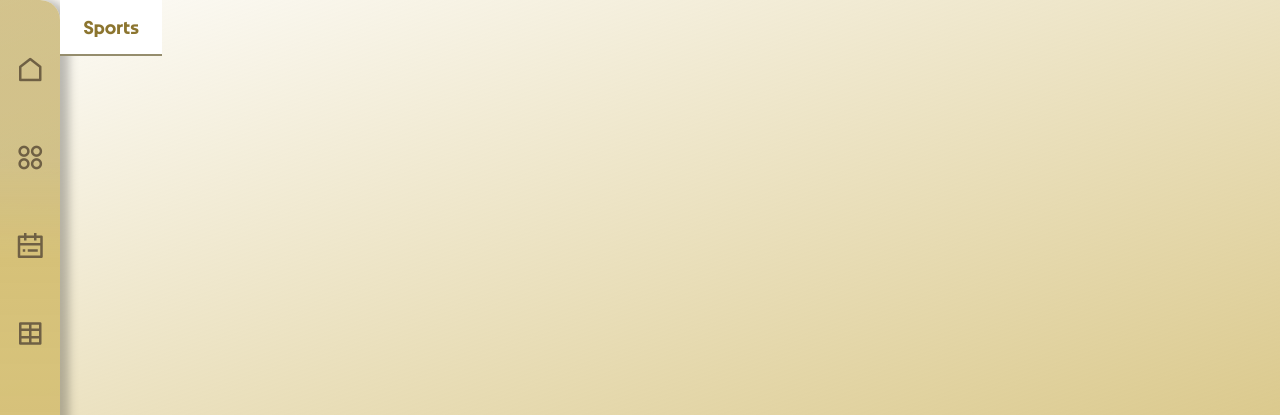
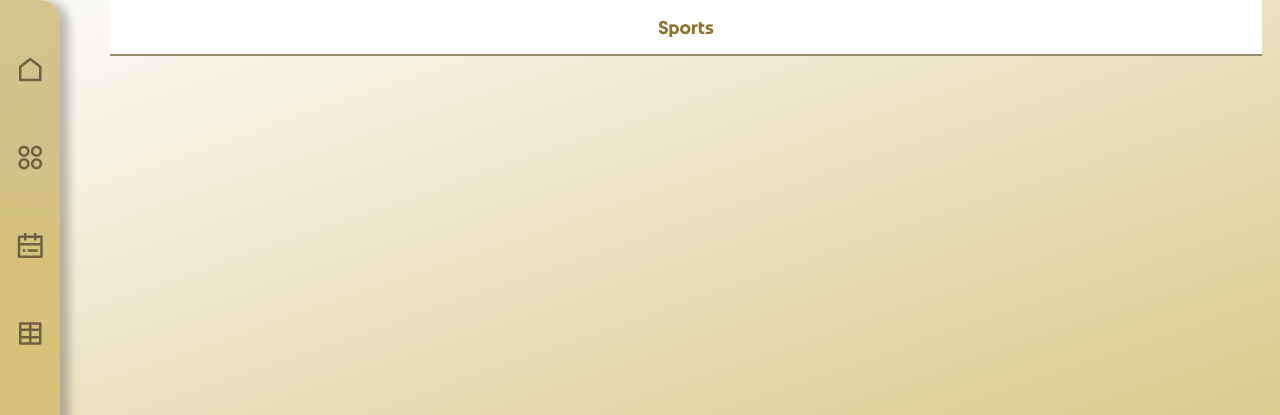
Before and after one commit to kuisskui/Audience-Application, a Django app: page /sport_program/ in a window 1280 px wide; the page is wider, and only the part inside the window is pictured. Shown: the top 415 px of that part. Run offline with Django 4.2, Linux system fonts and the light colour scheme; data that the repository does not hold is empty; some libraries are stand-ins or nearby versions.

Commit message:
fixed sport-program

```diff
--- a/audience/static/audience/sport_program.css
+++ b/audience/static/audience/sport_program.css
@@ -1,33 +1,46 @@
-.content-1 {
-width: 100%;
-padding-left: 60px;
+.contentTable {
+width: 90%;
+padding-left:110px;
 }
 
 
-.content-1 , table {
+.contentTable table {
 border-collapse: collapse;
+    width: 100%;
+    z-index:-5;
 }
-.content-1 table , th , td {
-  width: 8vw;
+.contentTable table , th , td {
   padding-bottom: 2px;
   padding-top: 2px;
-  border-bottom: 0.5px solid #958d6d;
-  border-collapse: collapse;
   text-align:center;
   background-color: #fff;
   color: rgba(128, 102, 24, 0.9);
 }
-.content-1 table , thead {
+
+.contentTable table , tr{
+border-bottom: 0.5px solid #958d6d;
+  border-collapse: collapse;
+}
+.contentTable table , thead {
 border-bottom: 2px solid #958d6d;
 position: sticky;
 top: 0;
 }
 
 
-.content-1 table tbody ,td {
+.contentTable table tbody ,td {
 font-size: 24px
 }
 
-.content-1 th:nth-child(even),td:nth-child(even) {
+.contentTable th:nth-child(even),td:nth-child(even) {
   background-color: #f0ebe3;
 }
+
+.detail {
+width:100%;
+height: 60px;
+margin-top:300px;
+background-color: #fff;
+position:sticky;
+bottom: 0;
+}
--- a/audience/templates/audience/sport_program.html
+++ b/audience/templates/audience/sport_program.html
@@ -17,11 +17,11 @@
 </head>
 <body>
 {% block content %}
-<div class="content-1">
+<div class="contentTable">
     {% load custom_filters %}
     <table>
         <thead>
-            <th style="width: 500px;height: 50px;font-size: 20px;">Sports</th>
+            <th style="width: 300px;height: 50px;font-size: 20px;">Sports</th>
         {% for day in data.schedule_list %}
             {% with day.datetime|sport_datetime as my_datetime %}
                 {% with my_datetime|split_string as my_list %}
@@ -48,13 +48,13 @@
                 <td></td>
 
                 {% elif i.sport_status == 'CEREMONIES' %}
-                <td><i class="ri-award-line"></i></td>
+                <td><i class="ri-star-line"></i></td>
 
                 {% elif i.sport_status == 'COMPETITIVE' %}
-                <td><i class="ri-medal-line"></i></td>
+                <td><i class="ri-circle-line"></i></td>
 
                 {% elif i.sport_status == 'TROPHY' %}
-                <td><i class="ri-medal-2-line"></i></td>
+                <td><i class="ri-medal-line"></i></td>
 
                 {% else %}
                 <td></td>
@@ -66,6 +66,8 @@
             {% endfor %}
         </tbody>
     </table>
+    <br><br><br><br><br><br>
+
 </div>
 {% endblock %}
 </body>
--- a/audience/views.py
+++ b/audience/views.py
@@ -118,6 +118,7 @@ def sport_program(request):
     try:
         data = requests.get(all_url, headers=headers).json()
         all_sports = requests.get(sport_url, headers=headers).json()
+        print(data)
 
         context = {"data": data, "all_sports": all_sports}
         return render(request, "audience/sport_program.html", context)
```
